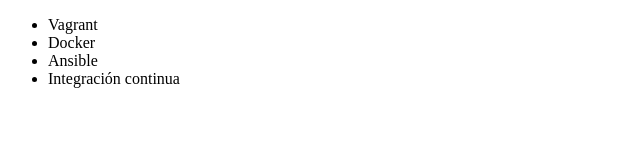
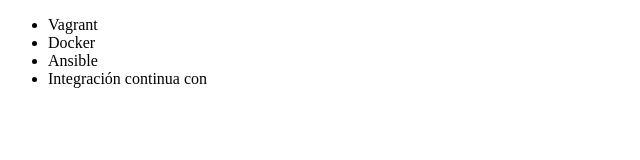
Before and after one commit to GimenaLlanque/Proyecto_Alura, a plain HTML site: page index.html in a window 1280 px wide. Shown: the full height of the page, 0-640 px from the left. Drawn offline with Linux system fonts and the light colour scheme.

Commit message:
Agregado (con) en lista de cursos

```diff
--- a/index.html
+++ b/index.html
@@ -9,7 +9,7 @@
          <li> Vagrant </li>
          <li> Docker </li>
          <li> Ansible </li>
-         <li> Integración continua </li>
+         <li> Integración continua  con</li>
      </ul>
 </body>
 </html>
```
